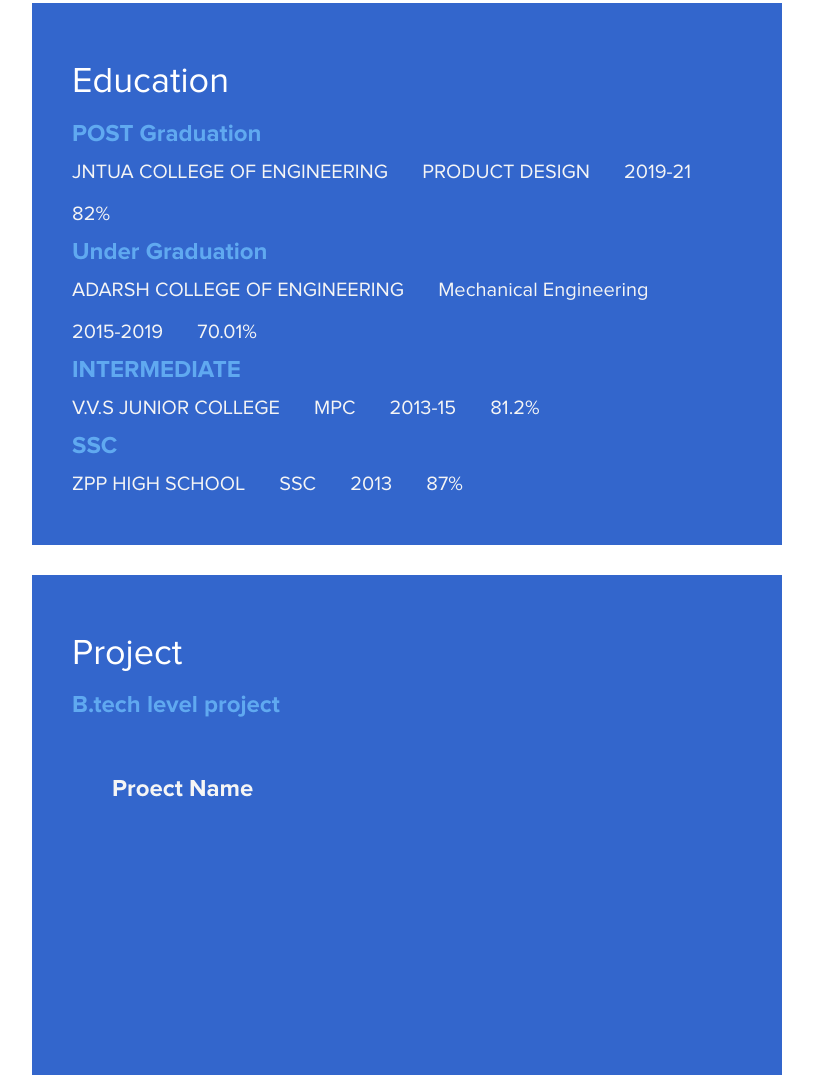
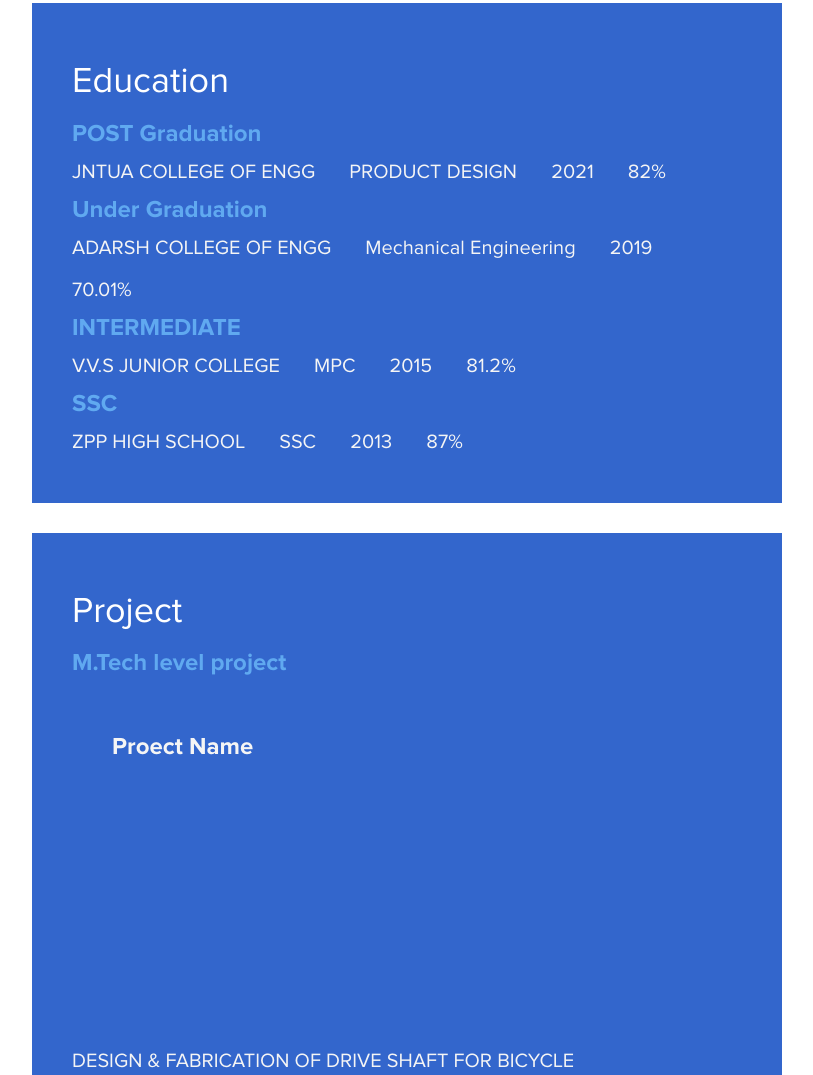
Before and after one commit to MANI3415/NEWRESUME, a plain HTML site: page index.html in a window 1280 px wide. Shown: the part 974-2049 px from the top of the page, without its empty margins (38-851 px from the left). Drawn offline with Linux system fonts and the light colour scheme.

Commit message:
commited

```diff
--- a/index.html
+++ b/index.html
@@ -85,23 +85,23 @@
 				<h2 class="white">Education</h2>
 				    <H4 class="education-title accent">POST Graduation</H4>
 				         <div class="education-school">
-				            <h5>JNTUA COLLEGE OF ENGINEERING</h5><SPAN></SPAN>
+				            <h5>JNTUA COLLEGE OF ENGG</h5><SPAN></SPAN>
 				        	<h5>PRODUCT DESIGN</h5><span></span>
-				        	<H5>2019-21</H5><span></span>
+				        	<H5>2021</H5><span></span>
 				    	    <h5>82%</h5>
 			            </div>
 					<H4 class="education-title accent">Under Graduation</H4>
 					    <div class="education-school">
-					    	<h5>ADARSH COLLEGE OF ENGINEERING</h5><SPAN></SPAN>
+					    	<h5>ADARSH COLLEGE OF ENGG</h5><SPAN></SPAN>
 						    <h5>Mechanical Engineering</h5><span></span>
-							<H5>2015-2019</H5><span></span>
+							<H5>2019</H5><span></span>
 					    	<h5>70.01%</h5>
 					    </div>
 					<H4 class="education-title accent">INTERMEDIATE</H4>
 					    <div class="education-school">
 					    	<h5>V.V.S JUNIOR COLLEGE</h5><SPAN></SPAN>
 					    	<h5>MPC</h5><span></span>
-					    	<H5>2013-15</H5><span></span>
+					    	<H5>2015</H5><span></span>
 					    	<h5>81.2%</h5>
 					    </div>
 					<H4 class="education-title accent">SSC</H4>
@@ -122,7 +122,7 @@
 		<div class="col-md-8 col-sm-12">
 			<div class="project">
 				<h2 class="white">Project</h2>
-				    <H4 class="project-title accent">B.tech level project</H4>
+				    <H4 class="project-title accent">M.Tech level project</H4>
 				        <div class="project-school">
 							<H4 class="b.tech level project accent">Proect Name</H4>
 				               <h5>DESIGN & FABRICATION OF DRIVE SHAFT FOR BICYCLE</h5><SPAN></SPAN>
@@ -133,16 +133,16 @@
 							<H4 class="b.tech level project accent">My Role</H4>
 								<h5>Modeling,Analysis,Fabrication,Documentation</h5>
 						</div>
-				    <H4 class="project-title accent"> M.TECH LEVEL Project </H4>
+				    <H4 class="project-title accent"> B.TECH LEVEL Project </H4>
 						<div class="project-school">
 							<H4 class="M.TECH LEVEL PROJECT DETAILS accent">Project Name</H4>
-								<h5></h5>
+								<h5>REFRIGERATION SYSTEM WITH A CHANGE IN LENGTH OF CONDENSER</h5>
 							<H4 class="b.tech level project accent">Team size</H4>
 				        	    <H5>5 Members</H5><span></span>
 							<H4 class="M.TECH LEVEL PROJECT DETAILS accent">Duration</H4>
 								<h5>1 Months</h5>
 							<H4 class="M.TECH LEVEL PROJECT DETAILS accent">Description</H4>
-								<h5> Drive shaft is a mechanical instrument which is used to transfer the rotary motion to the back wheels.</h5>
+								<h5> A refrigerator condenser is one of the main operating components that make up the cooling system on a standard refrigerator. </h5>
 							<H4 class="M.TECH LEVEL PROJECT DETAILS accent">My Role</H4>
 								<h5>Design And Documentation, Team leader </h5>
 						</div>
```
Also changed, not shown: css/templatemo-orange.css (+3 -4 lines).
